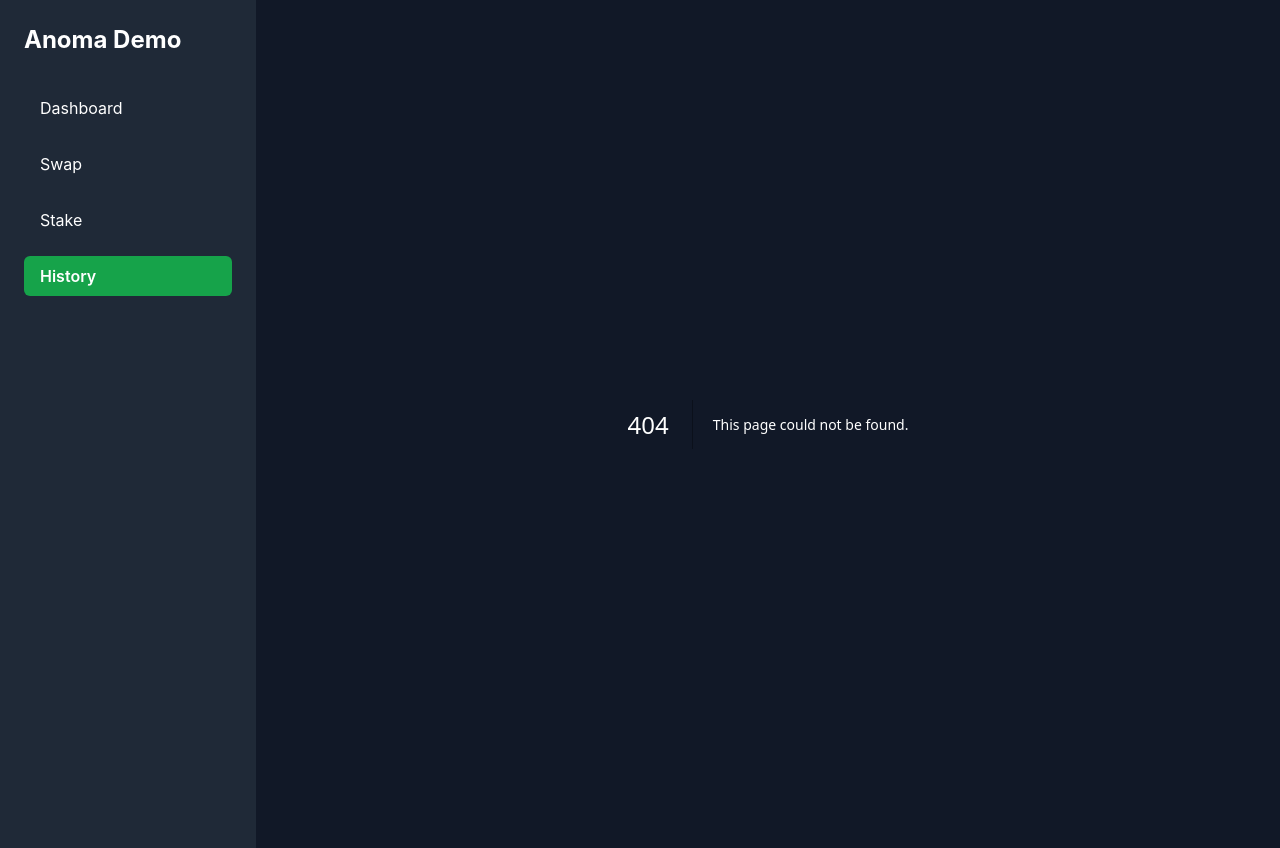
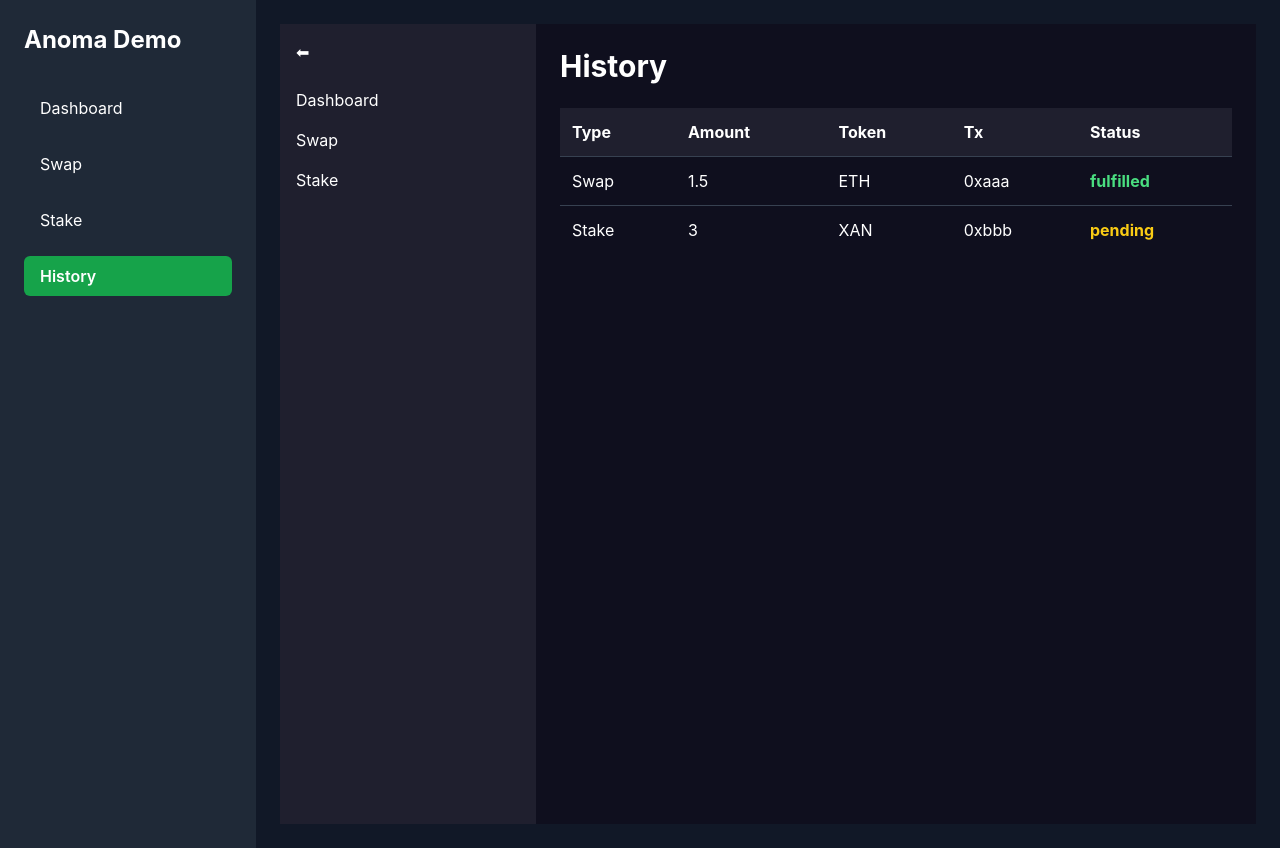
Before and after one commit to forumevi/anoma-intent-project, a Next.js app: page /dashboard/history in a window 1280 px wide. Before the commit this address had no page. Built offline with nearby package versions, Linux system fonts and the light colour scheme.

Commit message:
Create page.tsx

```diff
--- /dev/null
+++ b/app/dashboard/history/page.tsx
@@ -0,0 +1,25 @@
+"use client";
+
+import HistoryTable from "../../../components/HistoryTable";
+
+type Intent = {
+  type: string;
+  amount: number;
+  token: string;
+  tx: string;
+  status?: "pending" | "fulfilled";
+};
+
+const sampleHistory: Intent[] = [
+  { type: "Swap", amount: 1.5, token: "ETH", tx: "0xaaa", status: "fulfilled" },
+  { type: "Stake", amount: 3, token: "XAN", tx: "0xbbb", status: "pending" }
+];
+
+export default function HistoryPage() {
+  return (
+    <div>
+      <h2 className="text-3xl font-bold mb-6">History</h2>
+      <HistoryTable intents={sampleHistory} />
+    </div>
+  );
+}
```
